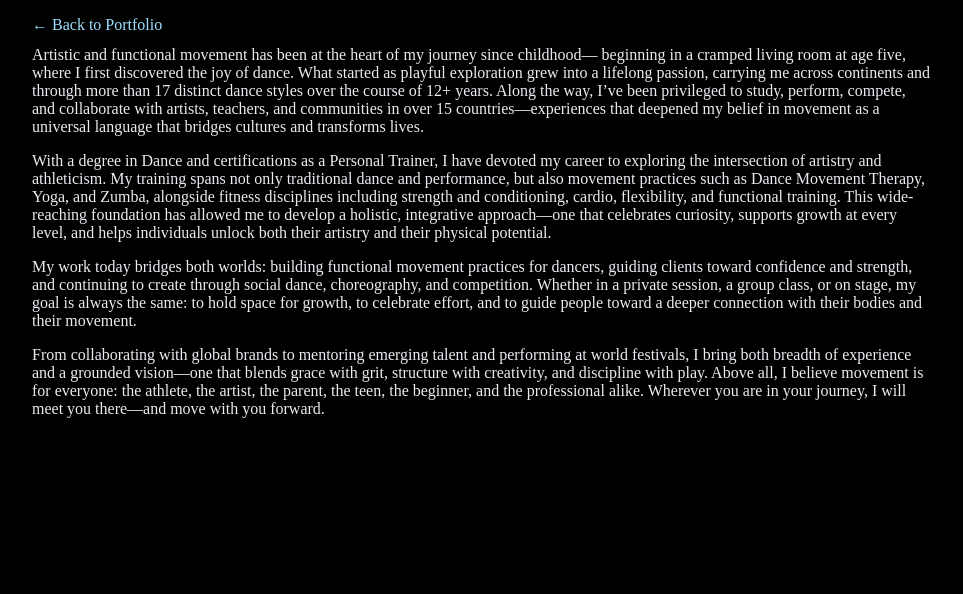
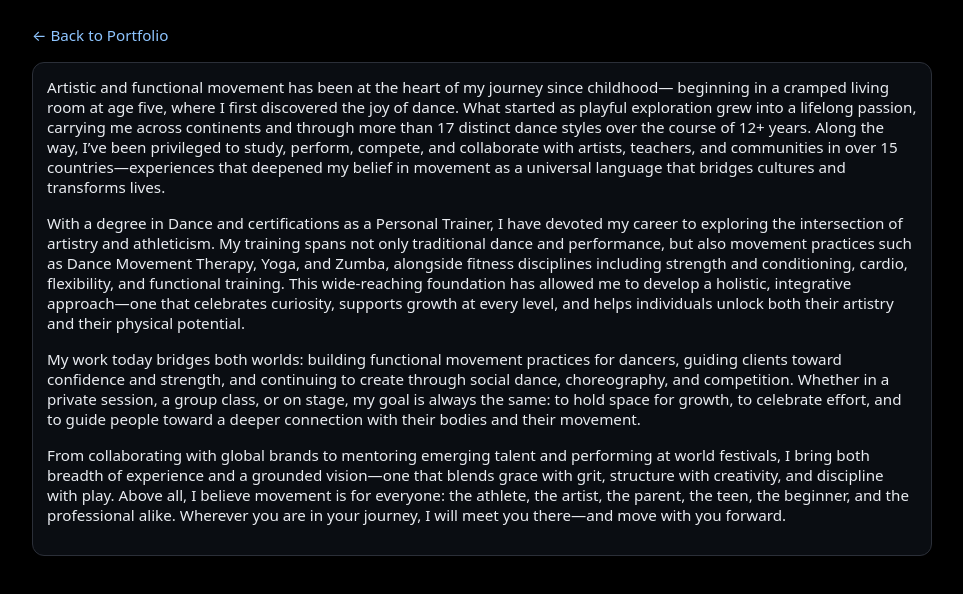
Before and after one commit to FloDbv/PJP, a plain HTML site: page pages/biography.pages.html in a window 1280 px wide. Shown: the whole page, without its empty margins (158-1121 px from the left). Drawn offline with Linux system fonts and the light colour scheme; the site is published under a folder, as on GitHub Pages, so addresses that start at the root find nothing.

Commit message:
Update biography.pages.html

```diff
--- a/pages/biography.pages.html
+++ b/pages/biography.pages.html
@@ -22,7 +22,7 @@
   <meta charset="utf-8">
   <title>Biography — Priscilla Josh</title>
   <meta name="viewport" content="width=device-width, initial-scale=1">
-  <link rel="stylesheet" href="/assets/modal.css">
+  <link rel="stylesheet" href="../assets/modal.css">
   <style>
     body{margin:0;padding:16px;background:#000;color:#e9ecf1;}
     .page{max-width:900px;margin:0 auto;}
@@ -34,7 +34,7 @@
 <body>
   <div class="page">
     <div class="topbar">
-      <a href="/index.html#portfolio">← Back to Portfolio</a>
+      <a href="../index.html#portfolio">← Back to Portfolio</a>
       <div></div>
     </div>
 
```
